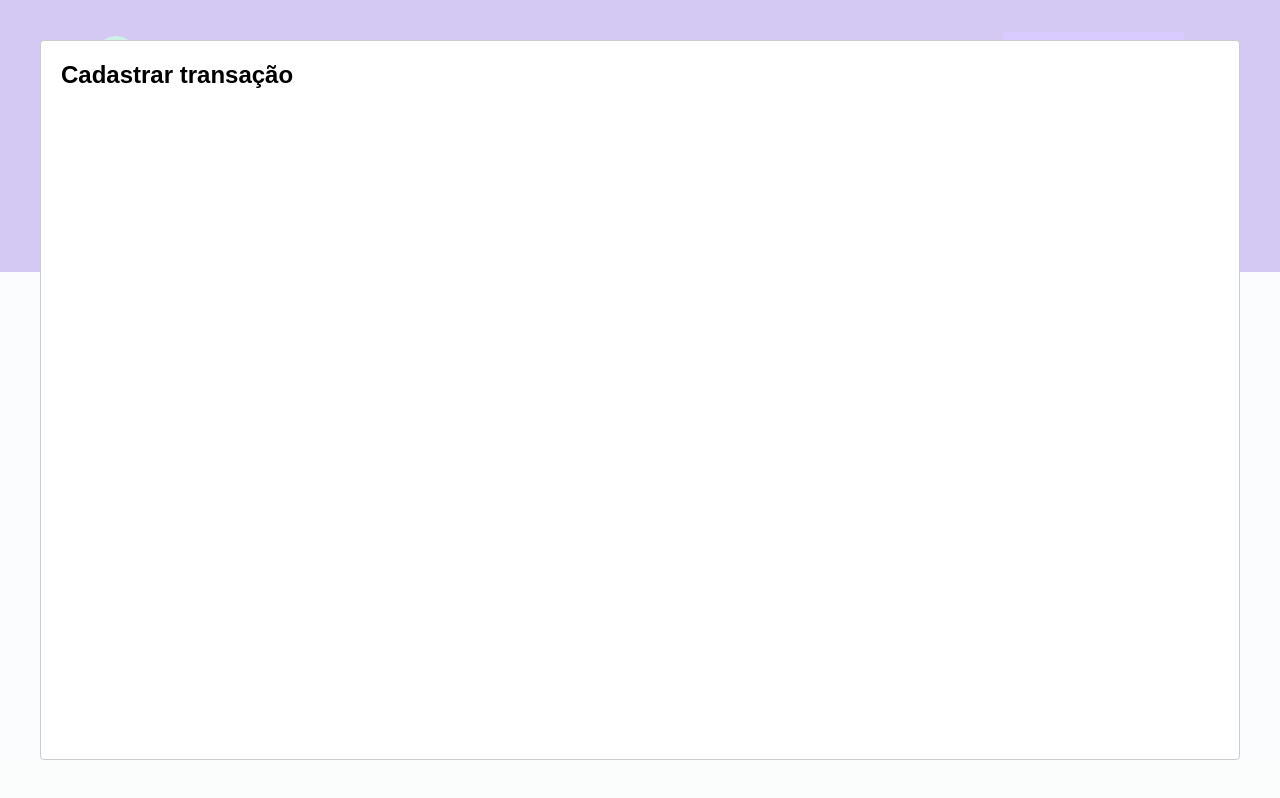
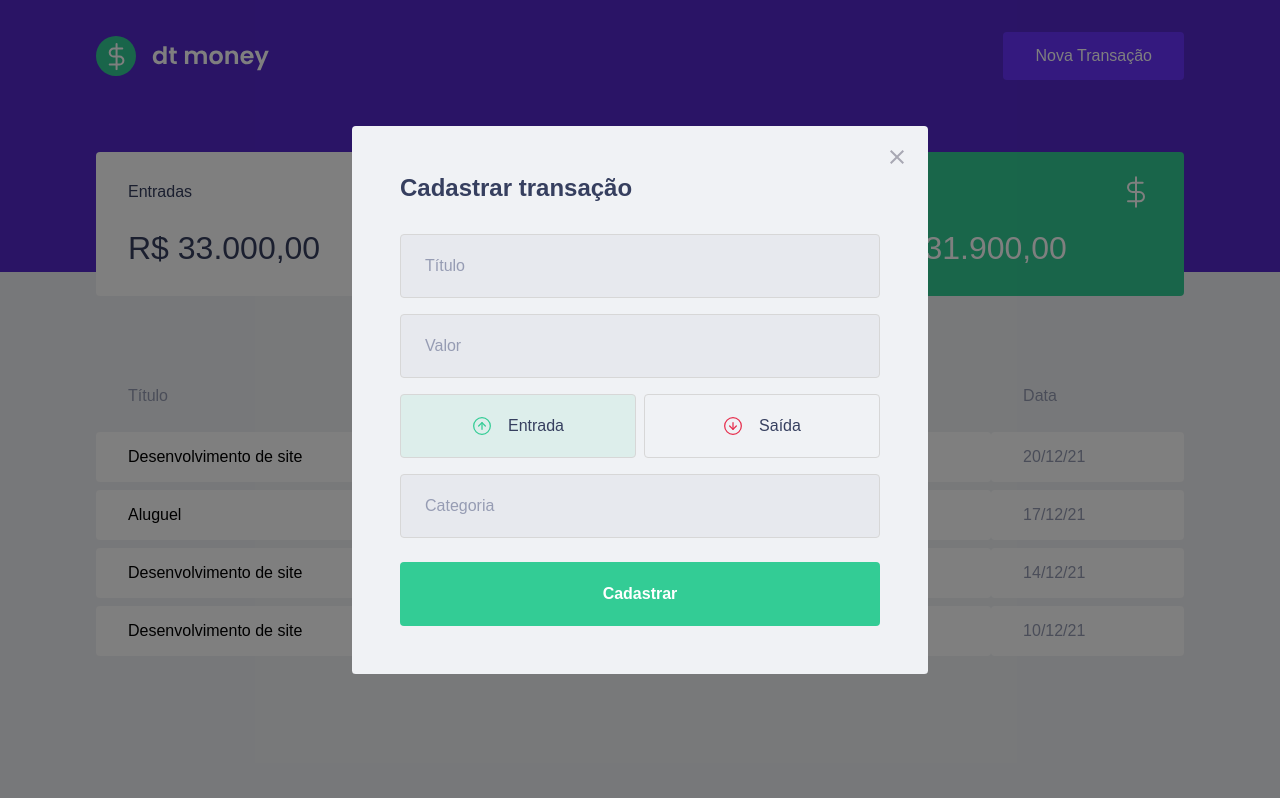
Before and after one commit to leomiranda/dt-money-reactjs-typescript, a React (Create React App) app: page / in a window 1280 px wide. Both pictures are taken after a click on the button "Nova Transação". Built offline with nearby package versions, Linux system fonts and the light colour scheme; no server answers; the HTML template or start-up script is replaced by a standard one; what miragejs would draw is missing.

Commit message:
Create a transaction modal with style

```diff
--- a/package.json
+++ b/package.json
@@ -5,6 +5,7 @@
   "dependencies": {
     "axios": "^0.23.0",
     "miragejs": "^0.1.42",
+    "polished": "^4.1.3",
     "react": "^17.0.2",
     "react-dom": "^17.0.2",
     "react-modal": "^3.14.3",
--- a/src/App.tsx
+++ b/src/App.tsx
@@ -1,4 +1,4 @@
-import { GlobalStyle } from './assets/styles/global';
+import { GlobalStyle } from './styles/global';
 import { Dashboard } from './components/Dashboard';
 import { Header } from './components/Header';
 import Modal from 'react-modal';
--- a/src/components/NewTransactionModal/index.tsx
+++ b/src/components/NewTransactionModal/index.tsx
@@ -1,4 +1,9 @@
 import Modal from 'react-modal';
+import incomeImg from '../../assets/income.svg';
+import outcomeImg from '../../assets/outcome.svg';
+import closeImg from '../../assets/close.svg';
+import { Container, TransactionTypeConainer, RadioBox } from './styles';
+import { useState } from 'react';
 
 interface NewTransactionModalProps {
 	isOpen: boolean;
@@ -9,9 +14,53 @@
 	isOpen,
 	onRequestClose,
 }: NewTransactionModalProps) {
+	const [type, setType] = useState('deposit');
+
 	return (
-		<Modal isOpen={isOpen} onRequestClose={onRequestClose}>
-			<h2>Cadastrar transação</h2>
+		<Modal
+			isOpen={isOpen}
+			onRequestClose={onRequestClose}
+			overlayClassName="react-modal-overlay"
+			className="react-modal-content"
+		>
+			<button
+				type="button"
+				onClick={onRequestClose}
+				className="react-modal-close"
+			>
+				<img src={closeImg} alt="Fechar" />
+			</button>
+			<Container>
+				<h2>Cadastrar transação</h2>
+
+				<input placeholder="Título" />
+				<input type="number" placeholder="Valor" />
+
+				<TransactionTypeConainer>
+					<RadioBox
+						type="button"
+						onClick={() => setType('deposit')}
+						isActive={type === 'deposit'}
+						activeColor="green"
+					>
+						<img src={incomeImg} alt="Entrada" />
+						<span>Entrada</span>
+					</RadioBox>
+					<RadioBox
+						type="button"
+						onClick={() => setType('withdraw')}
+						isActive={type === 'withdraw'}
+						activeColor="red"
+					>
+						<img src={outcomeImg} alt="Saída" />
+						<span>Saída</span>
+					</RadioBox>
+				</TransactionTypeConainer>
+
+				<input placeholder="Categoria" />
+
+				<button type="submit">Cadastrar</button>
+			</Container>
 		</Modal>
 	);
 }
--- a/src/components/NewTransactionModal/styles.ts
+++ b/src/components/NewTransactionModal/styles.ts
@@ -1,3 +1,101 @@
 import styled from 'styled-components';
+import { darken, transparentize } from 'polished';
+import { type } from 'os';
 
-export const Container = styled.div``;
+export const Container = styled.form`
+	h2 {
+		color: var(--text-title);
+		font-size: 1.5rem;
+		margin-bottom: 2rem;
+	}
+
+	input {
+		width: 100%;
+		padding: 0 1.5rem;
+		height: 4rem;
+		border-radius: 0.25rem;
+
+		border: 1px solid #d7d7d7;
+		background: #e7e9ee;
+
+		font-weight: 400;
+		font-size: 1rem;
+
+		&::placeholder {
+			color: var(--text-body);
+		}
+
+		& + input {
+			margin-top: 1rem;
+		}
+	}
+
+	button[type='submit'] {
+		width: 100%;
+		padding: 0 1.5rem;
+		height: 4rem;
+		background: var(--green);
+		color: #fff;
+		border-radius: 0.25rem;
+		border: 0;
+		font-size: 1rem;
+		margin-top: 1.5rem;
+		font-weight: 600;
+
+		transition: filter 0.2s;
+
+		&:hover {
+			filter: brightness(0.9);
+		}
+	}
+`;
+
+export const TransactionTypeConainer = styled.div`
+	margin: 1rem 0;
+	display: grid;
+	grid-template-columns: 1fr 1fr;
+	gap: 0.5rem;
+`;
+
+interface RadioBoxProps {
+	isActive: boolean;
+	activeColor: 'green' | 'red';
+}
+
+const color = {
+	green: '#33cc95',
+	red: '#E62E4D',
+};
+
+export const RadioBox = styled.button<RadioBoxProps>`
+	height: 4rem;
+	border: 1px solid #d7d7d7;
+	border-radius: 0.25rem;
+
+	background: ${(props) =>
+		props.isActive
+			? transparentize(0.9, color[props.activeColor])
+			: 'transparent'};
+
+	display: flex;
+	align-items: center;
+	justify-content: center;
+
+	transition: border-color 0.2s;
+
+	&:hover {
+		border-color: ${darken(0.1, '#d7d7d7')};
+	}
+
+	img {
+		width: 20px;
+		height: 20px;
+	}
+
+	span {
+		display: inline-block;
+		margin-left: 1rem;
+		font-size: 1rem;
+		color: var(--text-title);
+	}
+`;
--- a/src/assets/styles/global.ts
+++ b/src/styles/global.ts
@@ -50,4 +50,41 @@
     opacity: 0.6;
     cursor: not-allowed;
   }
+
+  .react-modal-overlay {
+    background: rgba(0,0,0, 0.5);
+
+    position: fixed;
+    top: 0;
+    bottom: 0;
+    right: 0;
+    left: 0;
+
+    display: flex;
+    align-items: center;
+    justify-content: center;
+  }
+
+  .react-modal-content {
+    width: 100%;
+    max-width: 576px;
+    background: var(--background);
+    padding: 3rem;
+    position: relative;
+    border-radius: 0.24rem;
+  }
+
+  .react-modal-close {
+    position: absolute;
+    right: 1.5rem;
+    top: 1.5rem;
+    border: 0;
+    background: transparent;
+
+    transition: filter 0.2s;
+
+    &:hover {
+      filter: brightness(0.8);
+    }
+  }
 `;
```
Also changed, not shown: 1 other file (tests, documents, lock files or other folders).
